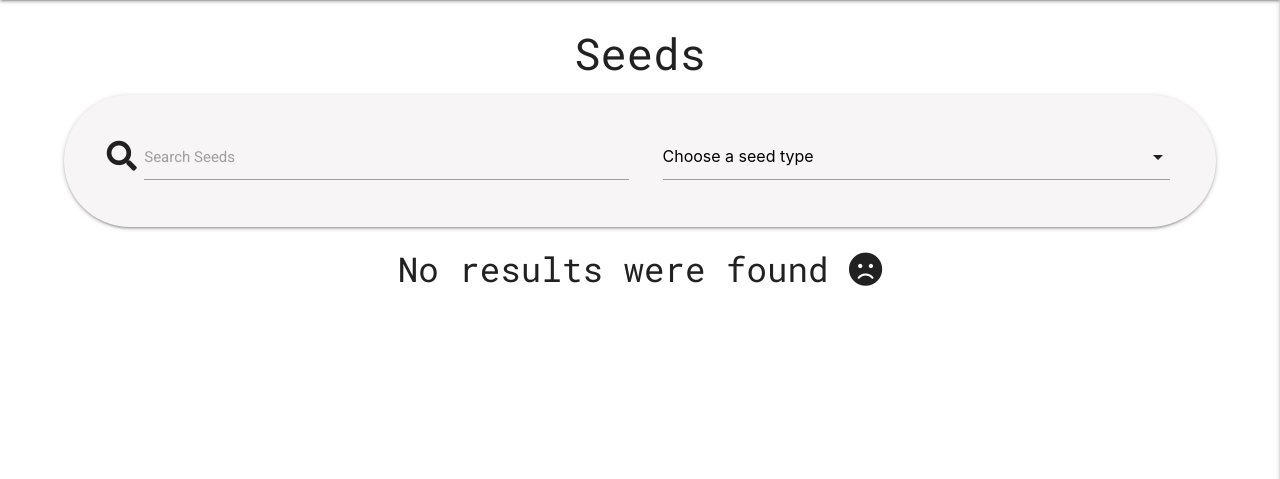
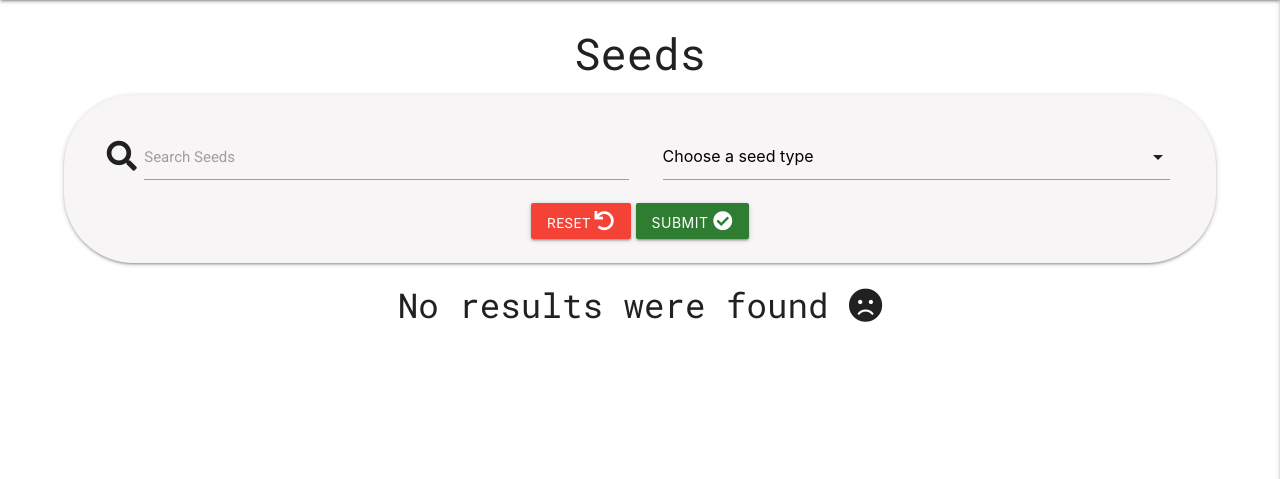
Before and after one commit to farrelleoin93/milestone-3-seed-shelf, a Flask app: page /search in a window 1280 px wide. Shown: the part 64-543 px from the top of the page. Run offline with Flask 2, Linux system fonts and the light colour scheme; data that the repository does not hold is empty; some libraries are stand-ins or nearby versions.

Commit message:
add reset and submit buttons to search form

```diff
--- a/app.py
+++ b/app.py
@@ -220,7 +220,7 @@ def get_seed(seed_id):
 @app.route("/search", methods=["GET", "POST"])
 def search():
     query = request.form.get("query")
-    seeds = list(mongo.db.seeds.find({"$text": {"$search": query}}).sort())
+    seeds = list(mongo.db.seeds.find({"$text": {"$search": query}}))
     return render_template("seeds.html", seeds=seeds)
 
 
--- a/static/css/style.css
+++ b/static/css/style.css
@@ -171,10 +171,9 @@ opacity: 1;
   background-color: #f7f5f5;
 }
 
-.search-button-container {
+.search-buttons-container {
   display: flex;
   justify-content: center;
-  margin-top: 10px;
 }
 
 .search-button {
--- a/templates/seeds.html
+++ b/templates/seeds.html
@@ -11,7 +11,7 @@
         <!-- Search Bar -->
         <div class="row card-panel search-bar">
             <!-- Keyword search input field - Code was taken from the course content, Searching Lesson of Mini Project -->
-            <form action="{{ url_for('search') }}" method="post" class="col s12 m6">
+            <form id="search" action="{{ url_for('search') }}" method="post" class="col s12 m6">
                 <div class="row search-margin valign-wrapper center-align">
                     <div class="input-field col s12">
                         <i class="fas fa-search prefix"></i>
@@ -38,6 +38,10 @@
                     </select>
                 </div>
             </form>
+            <div class="col s12 search-buttons-container">
+                <a href="{{ url_for('seeds') }}" class="red btn">Reset <i class="fas fa-undo"></i></a>
+                <button type="submit" form="search" class="btn waves-effect green darken-3 waves-light search-button">Submit <i class="fas fa-check-circle"></i></button>
+            </div>
         </div>
 
         {% if seeds|length > 0 %}
```
